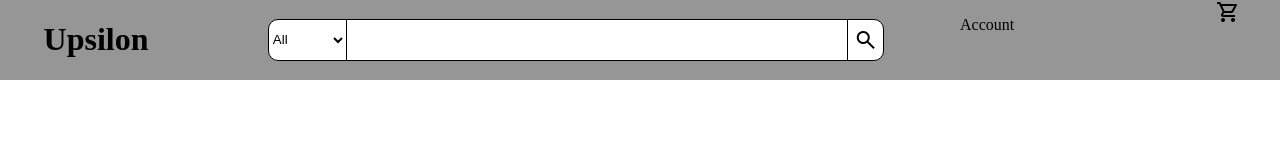
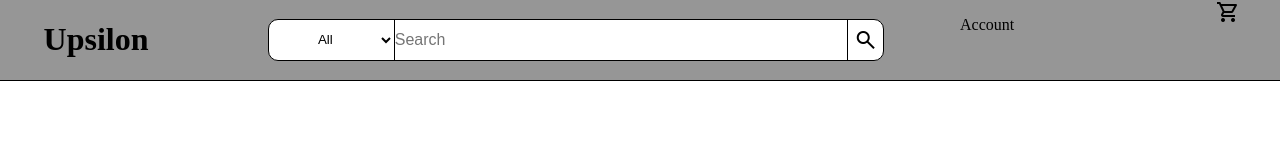
Before and after one commit to TwiliwT/Capstone-Project, a React (Vite) app in the folder Frontend/: page / in a window 1280 px wide. Shown: the top 160 px of the page. Built offline with nearby package versions, Linux system fonts and the light colour scheme.

Commit message:
more header css

```diff
--- a/Frontend/src/components/header/Header.css
+++ b/Frontend/src/components/header/Header.css
@@ -2,6 +2,7 @@ header {
   display: flex;
   background-color: #969696;
   -webkit-text-size-adjust: 100%;
+  border-bottom: 1px black solid;
 }
 
 .logo-container {
@@ -28,12 +29,17 @@ header {
   display: flex;
 }
 
+.searchbar-container > form:focus-within {
+  border: 2px solid rgb(212, 138, 0);
+  box-shadow: 0 0 0 max(100vh, 100vw) rgba(0, 0, 0, 0.3);
+}
+
 .category-selector-container > select {
-  width: 100%;
   height: 100%;
   border: 0px;
   border-right: 1px solid black;
   background-color: inherit;
+  text-align: center;
 }
 
 .search-input-container {
@@ -46,6 +52,12 @@ header {
   padding: 0px;
   border: 0px;
   background-color: inherit;
+  font-size: 1em;
+}
+
+.search-input-container > input:focus {
+  border: none;
+  outline: none;
 }
 
 .serarch-icon-container {
--- a/Frontend/src/components/header/Header.jsx
+++ b/Frontend/src/components/header/Header.jsx
@@ -15,11 +15,18 @@ export default function Header() {
               <option selected="selected" value="search-category-all">
                 All
               </option>
-              <option value="search-category-test">This is a test</option>
+              <option value="search-category-electronics">Electronics</option>
+              <option value="search-category-jewelery">Jewelery</option>
+              <option value="search-category-men's-clothing">
+                Men's clothing
+              </option>
+              <option value="search-category-women's-clothing">
+                Women's clothing
+              </option>
             </select>
           </div>
           <div className="search-input-container">
-            <input type="text" />
+            <input type="text" placeholder="Search" />
           </div>
           <div className="serarch-icon-container">
             <i className="material-symbols-outlined">search</i>
```
